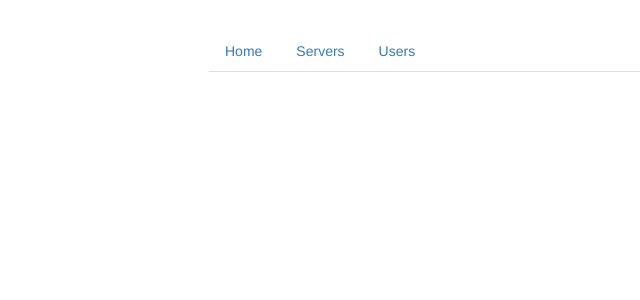
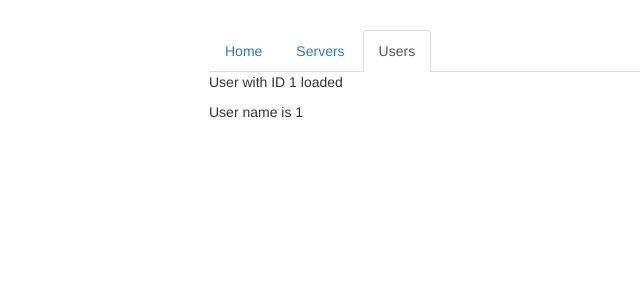
Before and after one commit to sinakeang/angular-router-tutorial, an Angular app: page /users/1/1 in a window 1280 px wide. Before the commit this address led to /. Shown: the top 300 px of the page, without its empty margins (56-696 px from the left). Built offline with nearby package versions, Linux system fonts and the light colour scheme.

Commit message:
fetching id and name variables from URL and adding them to user template

```diff
--- a/src/app/app.module.ts
+++ b/src/app/app.module.ts
@@ -19,6 +19,9 @@
   // make sure there is no prefix / for path value
   { path: '', component: HomeComponent },
   { path: 'users', component: UsersComponent },
+  // passing parameter id to path
+  // colons tell NG that id and name are dynamic variables on the path
+  { path: 'users/:id/:name', component: UserComponent },
   { path: 'servers', component: ServersComponent },
 ];
 
--- a/src/app/users/user/user.component.html
+++ b/src/app/users/user/user.component.html
@@ -1,2 +1,2 @@
-<p>User with ID _ID_ loaded</p>
-<p>User name is _NAME_</p>
+<p>User with ID {{ user.id }} loaded</p>
+<p>User name is {{ user.name }}</p>
--- a/src/app/users/user/user.component.ts
+++ b/src/app/users/user/user.component.ts
@@ -1,4 +1,5 @@
 import { Component, OnInit } from '@angular/core';
+import { ActivatedRoute } from '@angular/router';
 
 @Component({
   selector: 'app-user',
@@ -7,9 +8,16 @@
 })
 export class UserComponent implements OnInit {
   user: {id: number, name: string};
-  constructor() { }
+
+  // inject the activatedroute info about which route is currently activated.
+  // ActivatedRoute Object also give us access to the id passed in the URL
+  constructor(private route: ActivatedRoute) { }
 
   ngOnInit() {
+    this.user = {
+      id: this.route.snapshot.params['id'],
+      name: this.route.snapshot.params['name']
+    };
   }
 
 }
```
